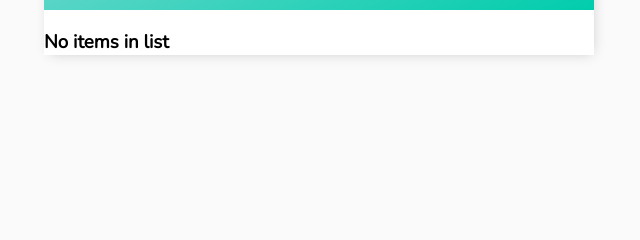
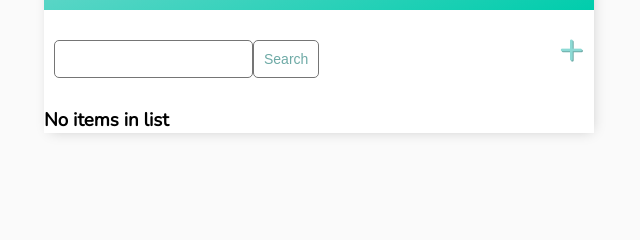
Before and after one commit to dmitry-zharinov/todo_list, a Django app: template base/templates/base/task_list.html in a window 1280 px wide. Shown: the part 180-420 px from the top of the page, without its empty margins (321-961 px from the left). Run offline with Django 3.2, Linux system fonts and the light colour scheme; the template is opened without the code that fills it, so the values that code supplies are empty.

Commit message:
Add styles for task form and task list

```diff
--- a/base/static/css/styles.css
+++ b/base/static/css/styles.css
@@ -76,3 +76,45 @@ p {
     background-color: #fff;
     border-top: 1px solid rgb(226, 226, 226);
 }
+
+#add-link {
+    color: #8ddad5;
+    text-decoration: none;
+    font-size: 42px;
+    text-shadow: 1px 1px #6eaaa6;
+}
+
+#search-add-wrapper {
+    display: flex;
+    justify-content: space-between;
+    align-items: center;
+    padding: 10px;
+}
+
+input[type=text],
+input[type=password],
+textarea {
+    border: 1px solid #757575;
+    border-radius: 5px;
+    padding: 10px;
+    width: 90%;
+}
+
+label {
+    padding-top: 10px !important;
+    display: block;
+}
+.button {
+    border: 1px solid #757575;
+    background-color: #FFF;
+    color: #6eaaa6;
+    padding: 10px;
+    font-size: 14px;
+    border-radius: 5px;
+    cursor: pointer;
+    text-decoration: none;
+}
+
+.card-body {
+    padding: 20px;
+}
--- a/base/templates/base/task_list.html
+++ b/base/templates/base/task_list.html
@@ -26,6 +26,15 @@
     </form>
 -->
 
+    <div id="search-add-wrapper">
+        <form method="GET" style="margin-top: 20px;display: flex">
+            <input type="text" name="search-area" value={{search_input}}>
+            <input class="button" type="submit" value="Search">
+        </form>
+        <a id="add-link" href="{% url 'task-create' %}">&#x2b</a>
+    </div>
+
+
     <div class="task-items-wrapper">
         {% for task in tasks %}
             <div class="task-wrapper">
```
Also changed, not shown: base/templates/base/task_form.html (+10 -7 lines).
